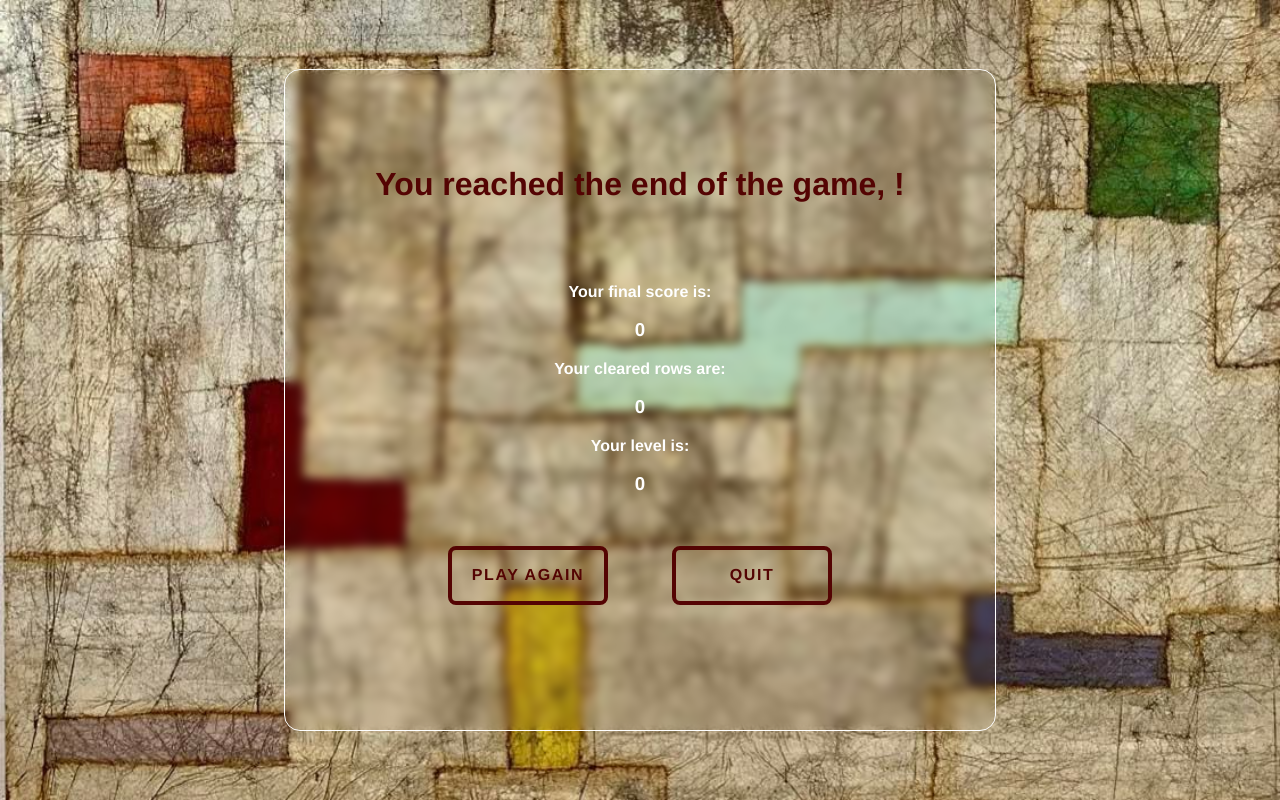
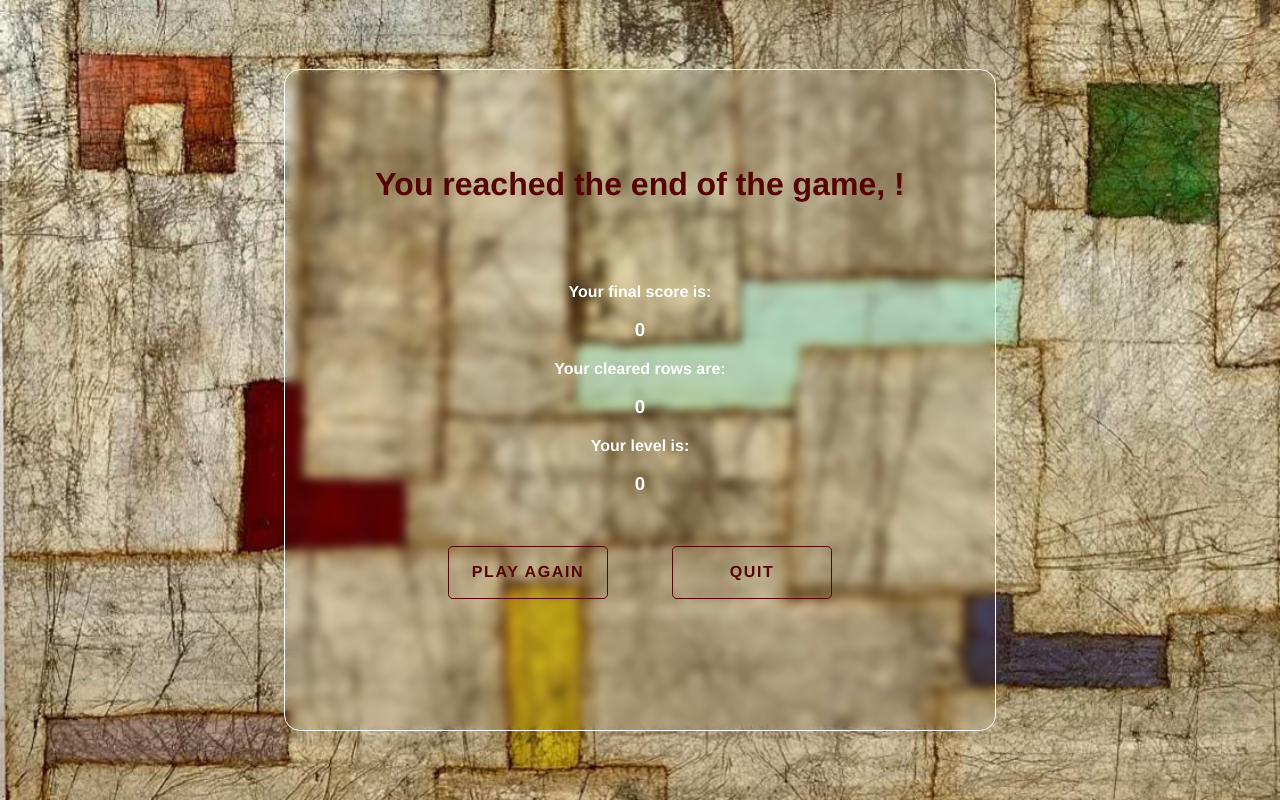
Before and after one commit to anilaavdylii/tetris_game, a React (Create React App) app: page /finish in a window 1280 px wide. Built offline with nearby package versions, Linux system fonts and the light colour scheme.

Commit message:
focused tetris stage with useRef hook

```diff
--- a/src/pages/finish/Finish.css
+++ b/src/pages/finish/Finish.css
@@ -17,8 +17,8 @@ h1.heading {
     background-color: transparent;
     color: var(--c);
     font-size: 16px;
-        border: 0.3em solid var(--c);
-        border-radius: 0.5em;
+    border: 0.1em solid var(--c);
+    border-radius: 0.3em;
     width: 10em;
     height: 3em;
     text-transform: uppercase;
--- a/src/pages/home/Home.css
+++ b/src/pages/home/Home.css
@@ -32,21 +32,6 @@
     font-family: 'Franklin Gothic Medium', 'Arial Narrow', Arial, sans-serif;
 }
 
-/* .start_btn {
-    border: 0;
-    outline: 0;
-    width: 60%;
-    padding: 1rem;
-    border-radius: 25px;
-    background-color: white;
-    color: black;
-    font-size: 1rem;
-    font-weight: bold;
-    letter-spacing: 2px;
-    display: block;
-    margin: 2rem auto;
-    font-family: 'Franklin Gothic Medium', 'Arial Narrow', Arial, sans-serif;
-} */
 
 .top_score {
     font-weight: bold;
@@ -87,14 +72,6 @@
     .primary_text{
         font-size: 0.5rem;
     }
-    /* .start_btn {
-        width: 40%;
-        padding: 0.5rem;
-        font-size: 0.4rem;
-        letter-spacing: 1px;
-        display: block;
-        margin: -2rem auto;
-    } */
     .top_score {
         font-size: 0.5rem;
         bottom: 0.5rem;
@@ -107,8 +84,8 @@
     background-color: transparent;
     color: var(--c);
     font-size: 16px;
-    border: 0.3em solid var(--c);
-    border-radius: 0.5em;
+    border: 0.1em solid var(--c);
+    border-radius: 0.3em;
     width: 10em;
     height: 3em;
     text-transform: uppercase;
--- a/src/pages/tetris/Tetris.jsx
+++ b/src/pages/tetris/Tetris.jsx
@@ -1,4 +1,4 @@
-import React, { useState, useContext, useEffect } from 'react';
+import React, { useState, useContext, useEffect, useRef } from 'react';
 import { createStage, checkCollision } from '../../gameHelpers';
 import {useNavigate} from 'react-router-dom';
 import { useInterval } from '../../hooks/useInterval';
@@ -13,6 +13,7 @@ const Tetris = () => {
   const [dropTime, setDropTime] = useState(null);
   const [gameOver, setGameOver] = useState(false);
 
+  const inputRef = useRef(null);
 
   const {player, updatePlayerPos, resetPlayer, playerRotate, stage, setStage, score, setScore, rows, setRows, level, setLevel } = useContext(TetrisContext);
 
@@ -101,6 +102,7 @@ const Tetris = () => {
     if(gameOver){
        navigate('/finish')
     }
+    inputRef.current.focus();
   })
 
 
@@ -110,6 +112,7 @@ const Tetris = () => {
         tabIndex="0"
         onKeyDown={e => move(e)}
         onKeyUp={keyUp}
+        ref={inputRef}
       >
         <div className='tetris'>
            <aside>
@@ -128,7 +131,7 @@ const Tetris = () => {
             <div>
             </div>
           </aside>
-          <Stage stage={stage} autofocus/>
+          <Stage stage={stage} />
         </div>
 
       </div>
```
Lines whose indentation alone changed are shown as unchanged.
